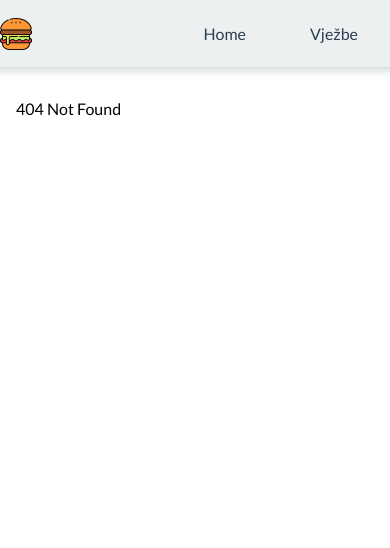
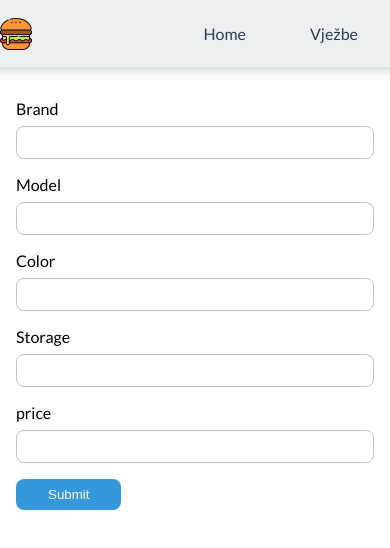
Before and after one commit to Banx-I/git-master, a React (Vite) app: page /phones/new in a window 390 px wide. Before the commit this address had no page. Shown: the top 548 px of the page. Built offline with nearby package versions, Linux system fonts and the light colour scheme; a web font is replaced by a local one.

Commit message:
Add phones form

```diff
--- /dev/null
+++ b/db.json
@@ -0,0 +1,108 @@
+{
+  "phones": [
+    {
+      "id": "1",
+      "brand": "Apple",
+      "model": "iPhone 13 Pro",
+      "storage": "128GB",
+      "color": "Graphite",
+      "price": 999
+    },
+    {
+      "id": "2",
+      "brand": "Samsung",
+      "model": "Galaxy S21 Ultra",
+      "storage": "256GB",
+      "color": "Phantom Black",
+      "price": 1199
+    },
+    {
+      "id": "3",
+      "brand": "Google",
+      "model": "Pixel 6 Pro",
+      "storage": "128GB",
+      "color": "Stormy Black",
+      "price": 899
+    },
+    {
+      "id": "4",
+      "brand": "OnePlus",
+      "model": "9 Pro",
+      "storage": "256GB",
+      "color": "Morning Mist",
+      "price": 1069
+    },
+    {
+      "id": "5",
+      "brand": "Xiaomi",
+      "model": "Mi 11 Ultra",
+      "storage": "256GB",
+      "color": "Ceramic White",
+      "price": 1199
+    },
+    {
+      "id": "6",
+      "brand": "Sony",
+      "model": "Xperia 1 III",
+      "storage": "256GB",
+      "color": "Frosted Black",
+      "price": 1299
+    },
+    {
+      "id": "7",
+      "brand": "Huawei",
+      "model": "P40 Pro+",
+      "storage": "512GB",
+      "color": "Ceramic White",
+      "price": 1399
+    },
+    {
+      "id": "8",
+      "brand": "LG",
+      "model": "Wing 5G",
+      "storage": "256GB",
+      "color": "Aurora Gray",
+      "price": 999
+    },
+    {
+      "id": "9",
+      "brand": "Motorola",
+      "model": "Edge+",
+      "storage": "256GB",
+      "color": "Thunder Grey",
+      "price": 999
+    },
+    {
+      "id": "10",
+      "brand": "Oppo",
+      "model": "Find X3 Pro",
+      "storage": "256GB",
+      "color": "Gloss Black",
+      "price": 1099
+    },
+    {
+      "id": "82699522-50f3-476e-b9e1-25e9e45fa85f",
+      "storage": "bvjmcvghncvgn",
+      "color": "vbhjmcgncvfg",
+      "price": 354734,
+      "model": "ghmcfgncf",
+      "brand": "hnftbhdtf"
+    },
+    {
+      "id": "ab3254cd-502a-4dd6-9e7f-1795ef305b43",
+      "storage": "dsrghdsrg",
+      "color": "drghdrg",
+      "price": 35,
+      "model": "drghdrg",
+      "brand": "hdsrg"
+    },
+    {
+      "id": "3ad58beb-2961-4777-84b3-9182559142c2",
+      "storage": "zfjtfk",
+      "color": "cfghndtf",
+      "price": 23462,
+      "model": "cfncfbn",
+      "brand": "fthftbh"
+    }
+  ]
+}
--- a/package.json
+++ b/package.json
@@ -11,6 +11,7 @@
   },
   "dependencies": {
     "@hookform/resolvers": "^3.3.4",
+    "json-server": "^1.0.0-alpha.23",
     "react": "^18.2.0",
     "react-date-picker": "^10.6.0",
     "react-dom": "^18.2.0",
@@ -18,6 +19,7 @@
     "react-router-dom": "^6.22.3",
     "react-select": "^5.8.0",
     "react-time-picker": "^6.6.0",
+    "uuidv4": "^6.2.13",
     "yup": "^1.4.0"
   },
   "devDependencies": {
--- a/src/App.tsx
+++ b/src/App.tsx
@@ -16,6 +16,8 @@ import GameInfo from "./pages/game-info";
 import Cars from "./pages/cars";
 import Glovo from "./pages/glovo";
 import Vjezba25042024 from "./pages/vjezba25042024";
+import Phones from "./pages/phones";
+import PhonesCreate from "./pages/phones-create";
 
 const App = () => {
   return (
@@ -32,6 +34,11 @@ const App = () => {
           <Route path="profile-maker" element={<ProfileMaker />} />
           <Route path="tabs" element={<Tabs />} />
           <Route path="cars" element={<Cars />} />
+          <Route path="phones" element={<Phones />} />
+          <Route path="phones">
+            <Route index element={<Phones />} />
+            <Route path="new" element={<PhonesCreate />} />
+          </Route>
           <Route path="vjezba25042024" element={<Vjezba25042024 />} />
           <Route path="games">
             <Route index element={<Games />} />
--- a/src/data/vjezbe.ts
+++ b/src/data/vjezbe.ts
@@ -49,4 +49,8 @@ export const vjezbeLinks: LinkType[] = [
     label: "Vježba 24.04.2024.",
     href: "/vjezba25042024",
   },
+  {
+    label: "Phones",
+    href: "/phones",
+  },
 ];
--- /dev/null
+++ b/src/pages/phones-create.tsx
@@ -0,0 +1,144 @@
+import { yupResolver } from "@hookform/resolvers/yup";
+import { useForm, SubmitHandler } from "react-hook-form";
+import * as yup from "yup";
+import { PhoneType } from "./phones";
+import Button from "../components/button";
+import { v4 as uuidv4 } from "uuid";
+import { useNavigate } from "react-router-dom";
+
+const schema = yup.object().shape({
+  brand: yup.string().required("Brand name is required"),
+  model: yup.string().required("Model name is required"),
+  price: yup
+    .number()
+    .typeError("Amount must be a number")
+    .positive("Age must be a positive number")
+    .required("First name is required"),
+  color: yup.string().required("Color is required"),
+  storage: yup.string().required("Storage is required"),
+});
+
+type FormValues = Omit<PhoneType, "id">;
+
+const PhonesCreate = () => {
+  const navigate = useNavigate();
+
+  const {
+    register,
+    handleSubmit,
+    formState: { errors },
+  } = useForm<FormValues>({
+    resolver: yupResolver(schema),
+  });
+
+  const putData = (values: PhoneType) => {
+    fetch("http://localhost:3000/phones", {
+      method: "POST",
+      headers: {
+        "Content-Type": "application/json",
+      },
+      body: JSON.stringify(values),
+    })
+      .then((res) => {
+        if (res.ok) {
+          return res.json();
+        }
+      })
+      .then(() => {
+        //success
+        navigate("/phones");
+      })
+      .catch((err) => {
+        console.log(err);
+      });
+  };
+
+  const onSubmit: SubmitHandler<FormValues> = (data) => {
+    console.log(data);
+    const values: PhoneType = {
+      ...data,
+      id: uuidv4(),
+    };
+
+    putData(values);
+  };
+
+  return (
+    <>
+      <form className="phone-form" onSubmit={handleSubmit(onSubmit)}>
+        <div className="field field--food">
+          <label className="field__label" htmlFor="firstName">
+            Brand
+          </label>
+          <input
+            className="input"
+            type="text"
+            id="brand"
+            {...register("brand")}
+          />
+          {errors.brand && (
+            <p className="field__validation">{errors.brand.message}</p>
+          )}
+        </div>
+        <div className="field field--food">
+          <label className="field__label" htmlFor="model">
+            Model
+          </label>
+          <input
+            className="input"
+            type="text"
+            id="model"
+            {...register("model")}
+          />
+          {errors.model && (
+            <p className="field__validation">{errors.model.message}</p>
+          )}
+        </div>
+        <div className="field field--food">
+          <label className="field__label" htmlFor="color">
+            Color
+          </label>
+          <input
+            className="input"
+            type="string"
+            id="color"
+            {...register("color")}
+          />
+          {errors.color && (
+            <p className="field__validation">{errors.color.message}</p>
+          )}
+        </div>
+        <div className="field field--food">
+          <label className="field__label" htmlFor="storage">
+            Storage
+          </label>
+          <input
+            type="text"
+            className="input"
+            id="storage"
+            {...register("storage")}
+          />
+          {errors.storage && (
+            <p className="field__validation">{errors.storage.message}</p>
+          )}
+        </div>
+        <div className="field field--food">
+          <label className="field__label" htmlFor="price">
+            price
+          </label>
+          <input
+            type="number"
+            className="input"
+            id="price"
+            {...register("price")}
+          />
+          {errors.price && (
+            <p className="field__validation">{errors.price.message}</p>
+          )}
+        </div>
+        <Button color="blue">Submit</Button>
+      </form>
+    </>
+  );
+};
+export default PhonesCreate;
--- /dev/null
+++ b/src/pages/phones.tsx
@@ -0,0 +1,134 @@
+import { useEffect, useState } from "react";
+import { NavLink } from "react-router-dom";
+
+export type PhoneType = {
+  id: string;
+  brand: string;
+  model: string;
+  storage: string;
+  color: string;
+  price: number;
+};
+
+const Phones = () => {
+  const [data, setData] = useState<PhoneType[]>([]);
+
+  const getData = () => {
+    fetch("http://localhost:3000/phones")
+      .then((res) => {
+        if (res.ok) {
+          return res.json();
+        }
+        console.log(res);
+      })
+      .then((data) => {
+        setData(data);
+      })
+      .catch((err) => {
+        console.log(err);
+      });
+  };
+
+  const deleteData = (id: string) => {
+    fetch(`http://localhost:3000/phones/${id}`, {
+      method: "DELETE",
+    })
+      .then((res) => {
+        if (res.ok) {
+          return res.json();
+        }
+      })
+      .then(() => {
+        getData();
+      })
+      .catch((err) => {
+        console.log(err);
+      });
+  };
+
+  const editData = (id: string, values: PhoneType) => {
+    fetch(`http://localhost:3000/phones/${id}`, {
+      method: "PUT",
+      headers: {
+        "Content-Type": "application/json",
+      },
+      body: JSON.stringify(values),
+    })
+      .then((res) => {
+        if (res.ok) {
+          return res.json();
+        }
+      })
+      .then(() => {
+        getData();
+      })
+      .catch((err) => {
+        console.log(err);
+      });
+  };
+
+  useEffect(() => {
+    getData();
+  }, []);
+
+  return (
+    <>
+      <div>
+        <NavLink to={"new"}>Add new phone</NavLink>
+      </div>
+      <div>
+        <table>
+          <thead>
+            <tr>
+              <th>Brand</th>
+              <th>Model</th>
+              <th>Storage</th>
+              <th>Color</th>
+              <th>Price</th>
+              <th></th>
+            </tr>
+          </thead>
+          <tbody>
+            {data.map((phone) => {
+              const { brand, color, id, model, price, storage } = phone;
+              return (
+                <>
+                  <tr key={id}>
+                    <td>{brand}</td>
+                    <td>{model}</td>
+                    <td>{storage}</td>
+                    <td>{color}</td>
+                    <td>{price}</td>
+                    <td>
+                      <span>X</span>
+                      <span>Edit</span>
+                    </td>
+                  </tr>
+                </>
+              );
+            })}
+          </tbody>
+        </table>
+      </div>
+
+      <button onClick={() => deleteData("5364")}>Delete item</button>
+      <button
+        onClick={() => {
+          const data = {
+            brand: "ofvirngourehgoi",
+            color: "asd",
+            id: "5364",
+            model: "asdg",
+            price: 325423,
+            storage: "afjgnr",
+          };
+          editData("5364", data);
+        }}
+      >
+        Edit data
+      </button>
+    </>
+  );
+};
+
+export default Phones;
```
Also changed, not shown: 1 other file (tests, documents, lock files or other folders).
